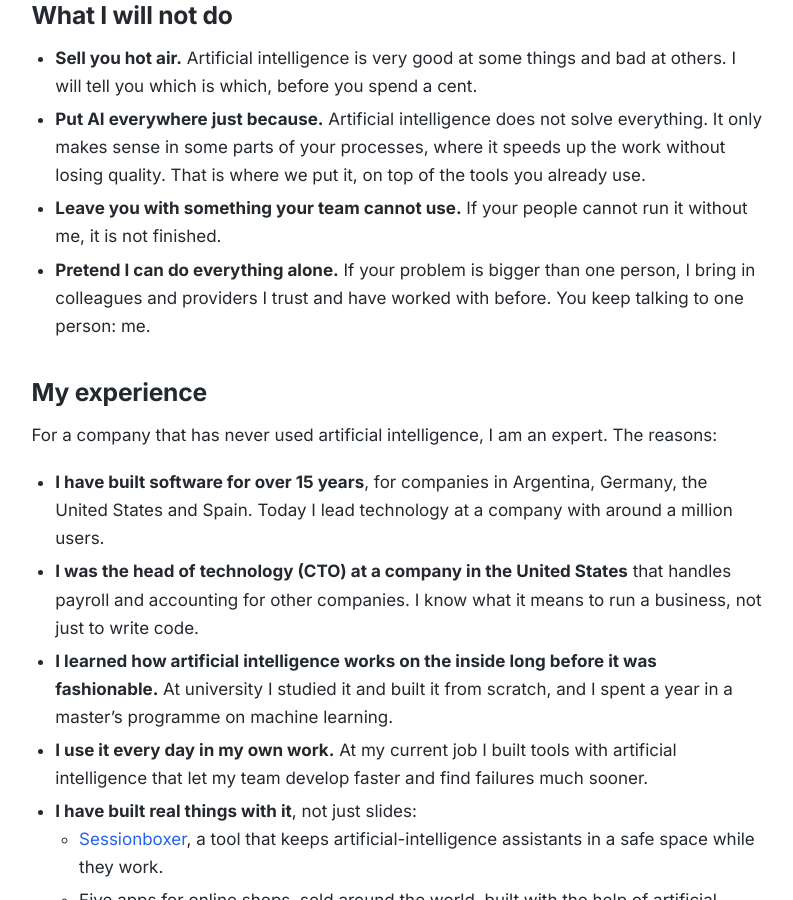
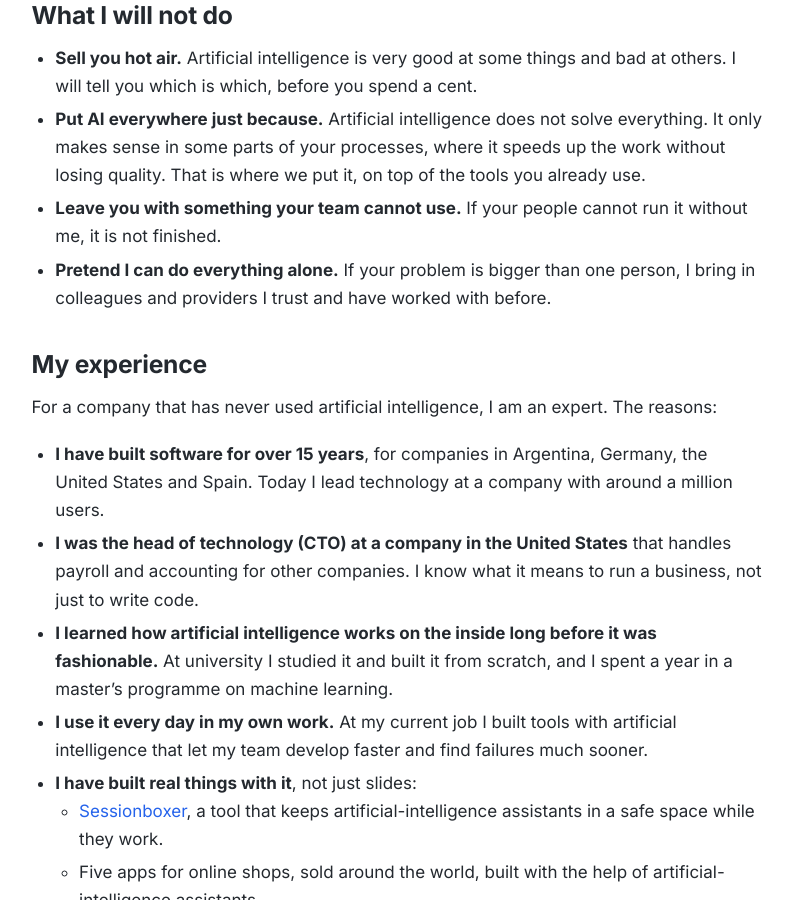
Before and after one commit to jperelli/jperelli.github.io, a Jekyll site: the page built from index.md, in a window 1280 px wide and 900 px high, scrolled down 1862 px. Shown: the whole window, without its empty margins (243-1036 px from the left). Built offline with Jekyll 4.4.1, drawn with Linux system fonts in a browser that asks for light colours.

Commit message:
Home: drop 'single point of contact' sentence

```diff
--- a/index.md
+++ b/index.md
@@ -61,7 +61,7 @@ It is not about putting AI everywhere. Artificial intelligence does not solve ev
 - **Sell you hot air.** Artificial intelligence is very good at some things and bad at others. I will tell you which is which, before you spend a cent.
 - **Put AI everywhere just because.** Artificial intelligence does not solve everything. It only makes sense in some parts of your processes, where it speeds up the work without losing quality. That is where we put it, on top of the tools you already use.
 - **Leave you with something your team cannot use.** If your people cannot run it without me, it is not finished.
-- **Pretend I can do everything alone.** If your problem is bigger than one person, I bring in colleagues and providers I trust and have worked with before. You keep talking to one person: me.
+- **Pretend I can do everything alone.** If your problem is bigger than one person, I bring in colleagues and providers I trust and have worked with before.
 
 ## My experience {#why-me}
 
```
Also changed, not shown: ca/index.md (+1 -1 lines), es/index.md (+1 -1 lines).
